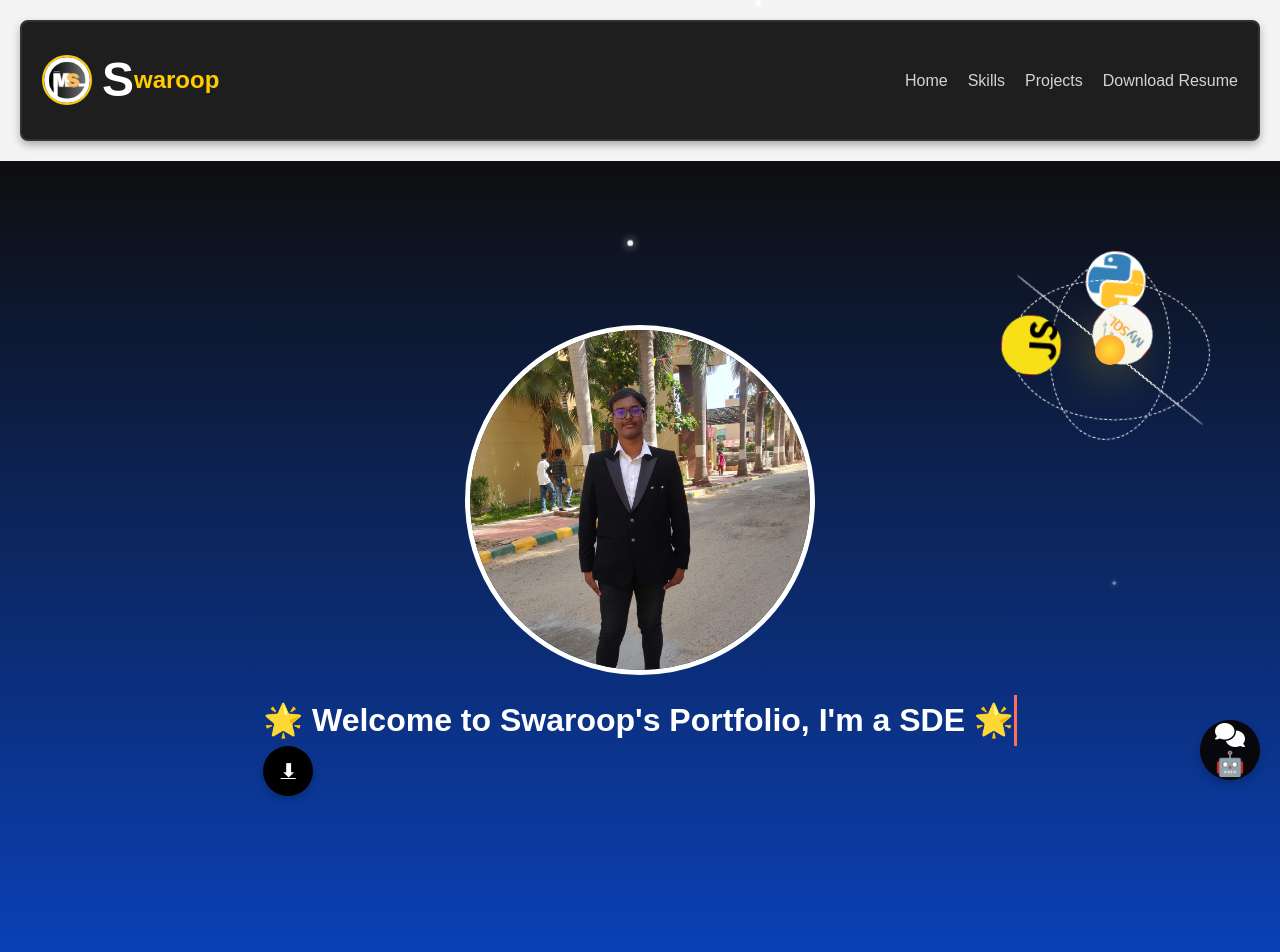
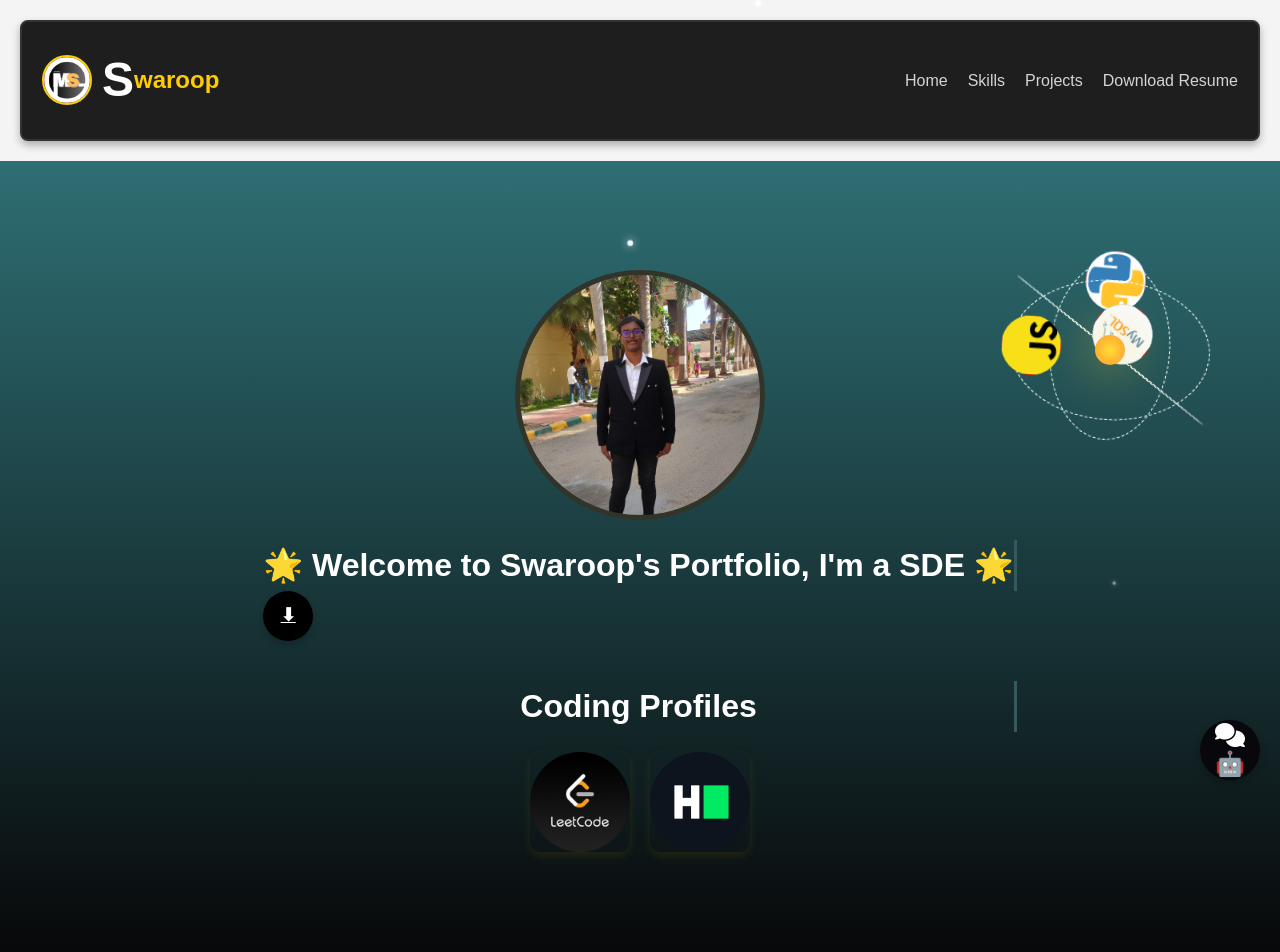
Before and after one commit to swaroopms658/portfolio, a React (Vite) app: page / in a window 1280 px wide. Shown: the top 952 px of the page. Built offline with nearby package versions, Linux system fonts and the light colour scheme.

Commit message:
complete

```diff
--- a/src/components/LandingPage.css
+++ b/src/components/LandingPage.css
@@ -7,7 +7,7 @@
   align-items: center;
   justify-content: center;
   height: 100vh;
-  background: linear-gradient(to bottom, #0e0e0f, #0a41b8);
+  background: linear-gradient(to bottom, #2e6f74, #070708);
   color: white;
   padding: 20px;
   box-sizing: border-box;
@@ -20,10 +20,10 @@
 }
 
 .profile-image {
-  width: 350px; /* Adjust size as needed */
-  height: 350px;
+  width: 250px; /* Adjust size as needed */
+  height: 250px;
   border-radius: 50%; /* Makes it circular */
-  border: 5px solid white; /* Adds a white border */
+  border: 5px solid rgb(50, 52, 42); /* Adds a white border */
   object-fit: cover;
   object-position: top; /* Ensures the image scales properly without distortion */
 }
@@ -36,8 +36,8 @@
   font-weight: bold;
   overflow: hidden;
   white-space: nowrap;
-  border-right: 3px solid #ff6f61;
-  color: #ffffff;
+  border-right: 3px solid #36595b;
+  color: #140f0f;
   animation: typing 3s steps(30, end), blink-caret 0.5s step-end infinite,
     colorChange 5s linear infinite, subtleGlow 3s ease-in-out infinite alternate;
 }
@@ -304,3 +304,50 @@
   left: 70%;
   animation-delay: 4s;
 }
+
+/* Profile Badges Section */
+.coding-profiles {
+  text-align: center;
+  margin-top: 40px;
+}
+
+.coding-profiles h2 {
+  font-size: 2rem;
+  margin-bottom: 20px;
+  color: white;
+}
+
+/* Profile Card Container */
+.profiles-cards {
+  display: flex;
+  justify-content: center;
+  gap: 20px;
+}
+
+/* Profile Badge Styling */
+.profile-badge {
+  display: inline-block;
+  width: 100px;
+  height: 100px;
+  border-radius: 10px;
+  box-shadow: 0 4px 10px rgba(115, 117, 4, 0.2);
+  transition: transform 0.3s ease, box-shadow 0.3s ease;
+}
+
+.profile-badge:hover {
+  transform: scale(1.05);
+  box-shadow: 0 6px 15px rgba(0, 0, 0, 0.3);
+}
+
+/* Profile Image Styling */
+.profile-logo {
+  width: 100%;
+  height: 100%;
+  object-fit: cover;
+  border-radius: 50%;
+}
+
+/* Optional: Adding a border on hover */
+.profile-badge:hover .profile-logo {
+  border: 3px solid #ffcc00;
+}
--- a/src/components/LandingPage.jsx
+++ b/src/components/LandingPage.jsx
@@ -81,6 +81,44 @@ const LandingPage = () => {
 
         {/* Chatbot Display */}
         {showChatbot && <Chatbot onClose={toggleChatbot} />}
+
+        {/* Coding Profile Logos Section */}
+        <div className="coding-profiles">
+          <h2 className="typing">Coding Profiles</h2>
+          <div className="profiles-cards">
+            {/* LeetCode Profile */}
+            <div className="profile-badge">
+              <a
+                href="https://leetcode.com/u/Swaroop25/"
+                target="_blank"
+                rel="noopener noreferrer"
+                title="LeetCode Profile"
+              >
+                <img
+                  src="/images/lc.png"
+                  alt="LeetCode"
+                  className="profile-logo"
+                />
+              </a>
+            </div>
+
+            {/* HackerRank Profile */}
+            <div className="profile-badge">
+              <a
+                href="https://www.hackerrank.com/profile/swaroopms658"
+                target="_blank"
+                rel="noopener noreferrer"
+                title="HackerRank Profile"
+              >
+                <img
+                  src="/images/hr.png"
+                  alt="HackerRank"
+                  className="profile-logo"
+                />
+              </a>
+            </div>
+          </div>
+        </div>
       </header>
     </div>
   );
```
Also changed, not shown: public/images/hr.png (added), public/images/lc.png (added).
